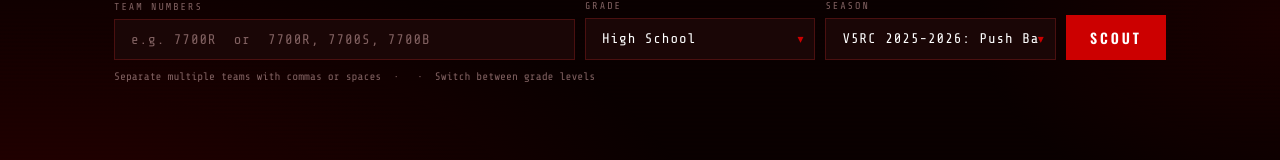
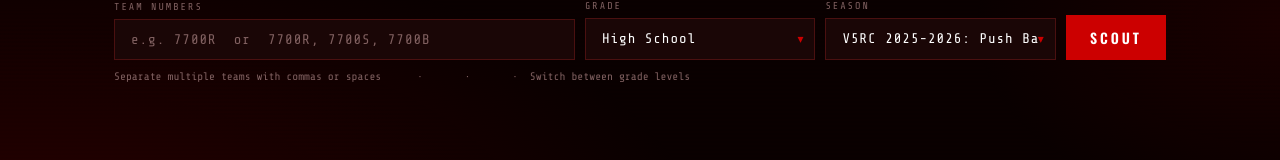
Before and after one commit to maxthemillion286-stack/vex-scouting, a plain HTML site: page index.html in a window 1280 px wide. Shown: the part 135-295 px from the top of the page. Drawn offline with nearby package versions, Linux system fonts and the light colour scheme; no server answers.

Commit message:
Update index.html

```diff
--- a/index.html
+++ b/index.html
@@ -505,7 +505,7 @@
       </div>
       <button class="btn btn-primary" id="scoutBtn" onclick="scoutTeams()">SCOUT</button>
     </div>
-    <div class="hint">Separate multiple teams with commas or spaces &nbsp;·&nbsp;  &nbsp;·&nbsp;            Switch between grade levels</div>
+    <div class="hint">Separate multiple teams with commas or spaces &nbsp; &nbsp;  &nbsp;·&nbsp; &nbsp; &nbsp;  &nbsp;·&nbsp; &nbsp; &nbsp;  &nbsp;·&nbsp;            Switch between grade levels</div>
   </section>
 
   <div class="error-box" id="errorBox"></div>
```
